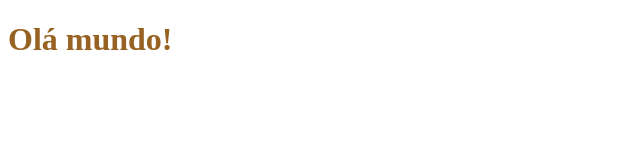
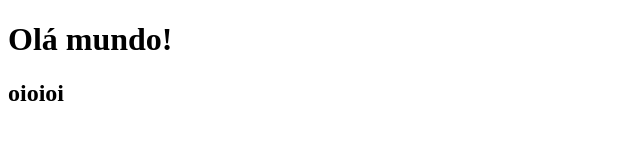
Before and after one commit to amandhamdo/git-aula-1, a plain HTML site: page index.html in a window 1280 px wide. Shown: the whole page, without its empty margins (0-640 px from the left). Drawn offline with Linux system fonts and the light colour scheme.

Commit message:
uma nova versão

```diff
--- a/index.html
+++ b/index.html
@@ -6,7 +6,8 @@
     <title>Git - aula1</title>
 </head>
 <body>
-    <h1 style="color: rgb(151, 98, 34);">Olá mundo!</h1>
+    <h1>Olá mundo!</h1>
+    <h2>oioioi</h2>
 
 </body>
 </html>
```
